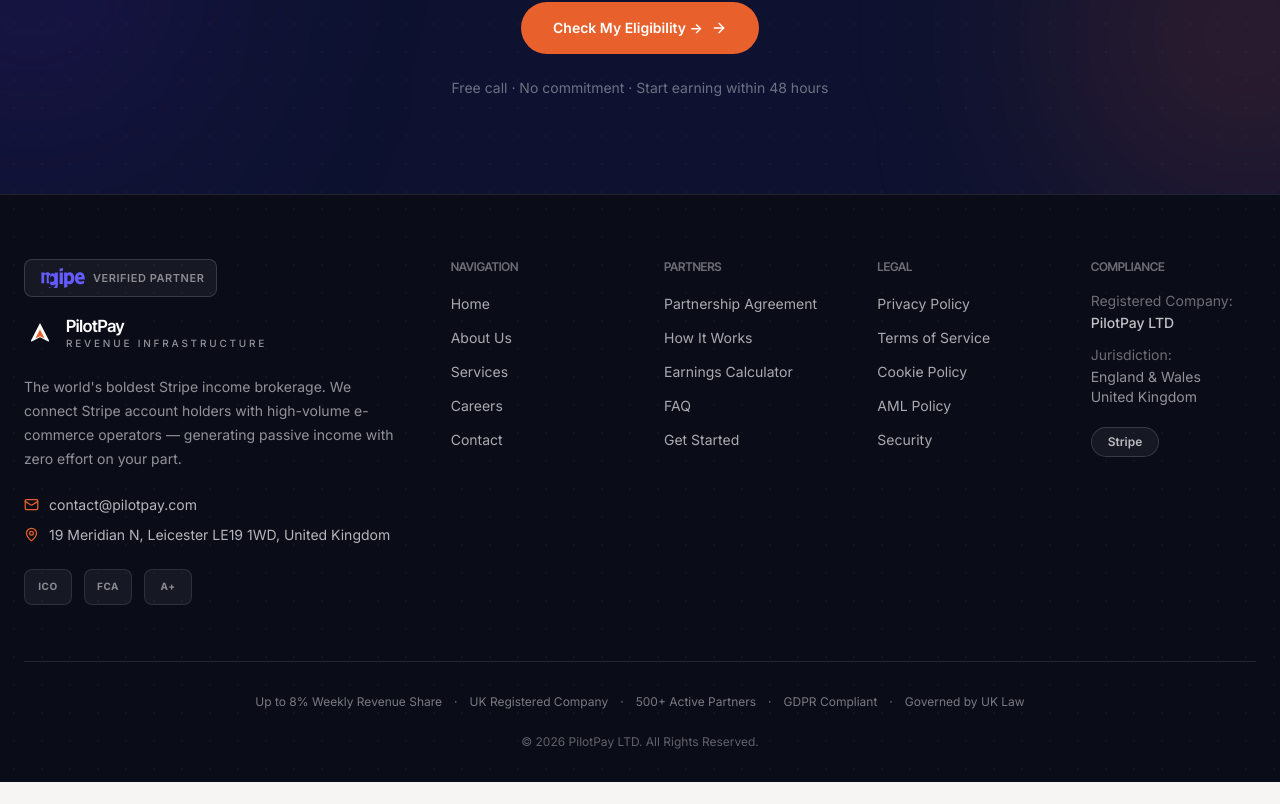
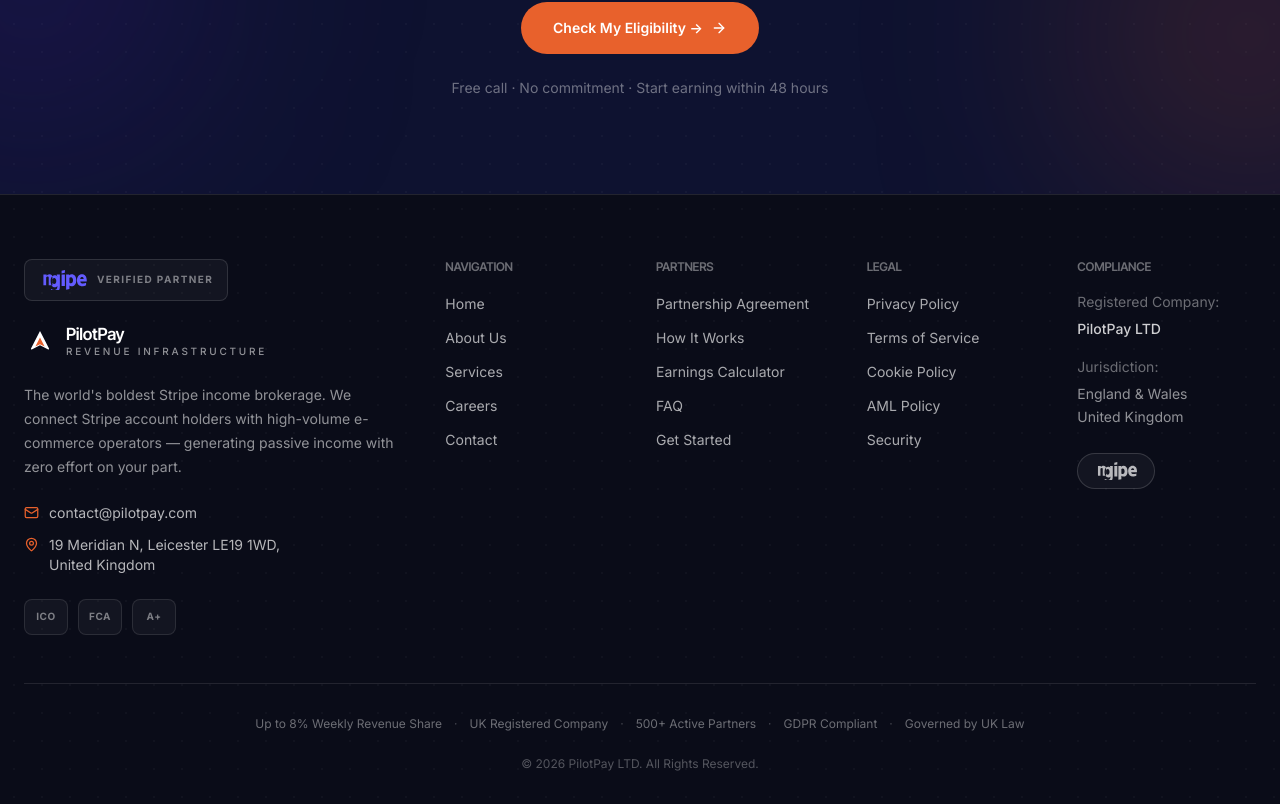
Before and after one commit to 65887-876/pilotpay, a React (Vite) app: page / in a window 1280 px wide. Shown: the part 10219-11023 px from the top of the page. Before the commit the page ends 11001 px from the top, so only its background shows below. Built offline with nearby package versions, Linux system fonts and the light colour scheme; no server answers.

Commit message:
Fix footer grid layout and Vercel API import paths
Co-authored-by: Cursor <cursoragent@cursor.com>

```diff
--- a/api/admin/applications/index.ts
+++ b/api/admin/applications/index.ts
@@ -1,6 +1,6 @@
 import type { VercelRequest, VercelResponse } from '@vercel/node'
-import { listApplications } from '../../server/db.js'
-import { handleOptions, requireAuth } from '../../server/api-helpers.js'
+import { listApplications } from '../../../server/db.js'
+import { handleOptions, requireAuth } from '../../../server/api-helpers.js'
 
 export default async function handler(req: VercelRequest, res: VercelResponse) {
   if (handleOptions(req, res)) return
--- a/api/admin/login.ts
+++ b/api/admin/login.ts
@@ -1,6 +1,6 @@
 import type { VercelRequest, VercelResponse } from '@vercel/node'
-import { createSession } from '../server/db.js'
-import { handleOptions, parseBody } from '../server/api-helpers.js'
+import { createSession } from '../../server/db.js'
+import { handleOptions, parseBody } from '../../server/api-helpers.js'
 
 const ADMIN_PASSWORD = process.env.ADMIN_PASSWORD ?? 'pilotpay-admin'
 
--- a/api/admin/logout.ts
+++ b/api/admin/logout.ts
@@ -1,6 +1,6 @@
 import type { VercelRequest, VercelResponse } from '@vercel/node'
-import { deleteSession } from '../server/db.js'
-import { getBearer, handleOptions, requireAuth } from '../server/api-helpers.js'
+import { deleteSession } from '../../server/db.js'
+import { getBearer, handleOptions, requireAuth } from '../../server/api-helpers.js'
 
 export default async function handler(req: VercelRequest, res: VercelResponse) {
   if (handleOptions(req, res)) return
--- a/src/components/Footer.tsx
+++ b/src/components/Footer.tsx
@@ -30,9 +30,11 @@ const legalLinks: FooterLink[] = [
   { label: 'Security', to: '/legal/security' },
 ]
 
+const trustBadges = ['ICO', 'FCA', 'A+'] as const
+
 function LinkColumn({ title, links }: { title: string; links: FooterLink[] }) {
   return (
-    <div>
+    <div className="min-w-0">
       <h4 className="text-xs font-semibold uppercase tracking-[0.16em] text-white/40">{title}</h4>
       <ul className="mt-4 space-y-2.5">
         {links.map((l) => (
@@ -50,17 +52,28 @@ function LinkColumn({ title, links }: { title: string; links: FooterLink[] }) {
   )
 }
 
+function StripeWordmark({ className = '' }: { className?: string }) {
+  return (
+    <svg viewBox="0 0 60 25" className={`h-[18px] w-auto ${className}`} aria-label="Stripe">
+      <path
+        fill="currentColor"
+        d="M59.64 14.28h-8.06c.19 1.93 1.6 2.55 3.2 2.55 1.64 0 2.96-.37 4.05-.95v3.32a8.33 8.33 0 0 1-4.56 1.1c-4.01 0-6.83-2.5-6.83-7.48 0-4.19 2.39-7.52 6.3-7.52 3.92 0 5.96 3.28 5.96 7.5 0 .4-.04 1.26-.06 1.48zm-5.92-5.62c-1.03 0-2.17.73-2.17 2.58h4.25c0-1.85-1.07-2.58-2.08-2.58zM40.95 20.3c-1.44 0-2.32-.6-2.9-1.04l-.02 4.63-4.12.87V5.57h3.76l.08 1.02a4.7 4.7 0 0 1 3.23-1.29c2.9 0 5.62 2.6 5.62 7.4 0 5.23-2.7 7.6-5.65 7.6zM40 8.95c-.95 0-1.54.34-1.97.81l.02 6.12c.4.44.98.78 1.95.78 1.52 0 2.54-1.65 2.54-3.87 0-2.15-1.04-3.84-2.54-3.84zM28.24 5.57h4.13v14.44h-4.13V5.57zm0-4.7L32.37 0v3.36l-4.13.88V.87zm-5.32 7.03v.2h-.08c-.58-.87-1.64-1.54-3.02-1.54-2.87 0-5.27 2.54-5.27 7.42 0 4.82 2.4 7.56 5.27 7.56 1.38 0 2.44-.67 3.02-1.56h.08v.98c0 2.72-1.46 3.96-3.8 3.96a7.86 7.86 0 0 1-4.05-1.17l-.6 3.44c1.17.5 2.7.95 4.8.95 4.42 0 6.83-2.32 6.83-7.98V5.57h-3.76l-.1 1.03zm-3.86 9.7c-1.52 0-2.54-1.65-2.54-3.87 0-2.2 1.02-3.84 2.54-3.84 1.5 0 2.54 1.64 2.54 3.84 0 2.22-1.03 3.87-2.54 3.87zM5.5 5.57h3.9l.26 1.58c.6-.9 1.7-1.87 3.52-1.87 2.3 0 3.6 1.42 3.6 4.12v9.61H12.15v-8.9c0-1.28-.47-1.88-1.46-1.88-.88 0-1.4.6-1.76 1.17v9.61H5.5V5.57z"
+      />
+    </svg>
+  )
+}
+
 export function Footer() {
   return (
     <footer className="relative overflow-hidden border-t border-white/10 bg-[#0a0c18] text-white">
       <div className="pointer-events-none absolute inset-0 bg-dot-dark opacity-50" />
 
-      <div className="relative mx-auto max-w-7xl px-4 pt-16 pb-8 sm:px-6">
-        <div className="grid gap-12 md:grid-cols-2 lg:grid-cols-6">
-          {/* Brand column */}
-          <div className="lg:col-span-2">
-            <StripePartnerBadge className="mb-5" />
-            <Link to="/" aria-label="PilotPay home">
+      <div className="relative mx-auto max-w-7xl px-4 pt-14 pb-8 sm:px-6 lg:pt-16">
+        <div className="grid grid-cols-1 gap-10 sm:grid-cols-2 lg:grid-cols-12 lg:gap-x-8 lg:gap-y-12">
+          {/* Brand — wider column */}
+          <div className="sm:col-span-2 lg:col-span-4">
+            <StripePartnerBadge className="mb-6" />
+            <Link to="/" aria-label="PilotPay home" className="inline-block">
               <Logo variant="full" tone="inverse" wordTone="inverse" size={32} showTagline />
             </Link>
             <p className="mt-5 max-w-sm text-sm leading-6 text-white/55">
@@ -68,7 +81,7 @@ export function Footer() {
               with high-volume e-commerce operators — generating passive income with zero effort on
               your part.
             </p>
-            <div className="mt-6 space-y-2.5 text-sm text-white/70">
+            <div className="mt-6 space-y-3 text-sm text-white/70">
               <a
                 href={`mailto:${site.email}`}
                 className="flex items-center gap-2.5 transition-colors hover:text-white"
@@ -78,15 +91,18 @@ export function Footer() {
               </a>
               <p className="flex items-start gap-2.5">
                 <MapPin size={15} className="mt-0.5 shrink-0 text-accent" />
-                {site.address}
+                <span>
+                  19 Meridian N, Leicester LE19 1WD,
+                  <br />
+                  United Kingdom
+                </span>
               </p>
             </div>
-
-            <div className="mt-6 flex flex-wrap items-center gap-3">
-              {['ICO', 'FCA', 'A+'].map((badge) => (
+            <div className="mt-6 flex flex-wrap items-center gap-2.5">
+              {trustBadges.map((badge) => (
                 <span
                   key={badge}
-                  className="flex h-9 min-w-[3rem] items-center justify-center rounded-lg border border-white/10 bg-white/5 px-2 text-[10px] font-bold uppercase tracking-wider text-white/50"
+                  className="inline-flex h-9 min-w-[2.75rem] items-center justify-center rounded-lg border border-white/10 bg-white/[0.04] px-2.5 text-[10px] font-bold uppercase tracking-wider text-white/45"
                 >
                   {badge}
                 </span>
@@ -94,48 +110,60 @@ export function Footer() {
             </div>
           </div>
 
-          <LinkColumn title="Navigation" links={navLinks} />
-          <LinkColumn title="Partners" links={partnerLinks} />
-          <LinkColumn title="Legal" links={legalLinks} />
+          <div className="lg:col-span-2">
+            <LinkColumn title="Navigation" links={navLinks} />
+          </div>
+          <div className="lg:col-span-2">
+            <LinkColumn title="Partners" links={partnerLinks} />
+          </div>
+          <div className="lg:col-span-2">
+            <LinkColumn title="Legal" links={legalLinks} />
+          </div>
 
           {/* Compliance */}
-          <div>
+          <div className="lg:col-span-2">
             <h4 className="text-xs font-semibold uppercase tracking-[0.16em] text-white/40">
               Compliance
             </h4>
-            <div className="mt-4 space-y-3 text-sm text-white/55">
+            <div className="mt-4 space-y-4 text-sm leading-relaxed text-white/55">
               <div>
                 <p className="text-white/40">Registered Company:</p>
-                <p className="mt-0.5 font-medium text-white/75">PilotPay LTD</p>
+                <p className="mt-1 font-medium text-white/80">{site.companyName}</p>
               </div>
               <div>
                 <p className="text-white/40">Jurisdiction:</p>
-                <p className="mt-0.5">England &amp; Wales</p>
+                <p className="mt-1">England &amp; Wales</p>
                 <p>United Kingdom</p>
               </div>
             </div>
-            <div className="mt-5">
-              <span className="inline-flex rounded-full border border-white/15 bg-white/5 px-4 py-1.5 text-xs font-semibold text-white/70">
-                Stripe
-              </span>
+            <div className="mt-6 inline-flex items-center rounded-full border border-white/15 bg-white/[0.04] px-4 py-2 text-white/70">
+              <StripeWordmark />
             </div>
           </div>
         </div>
 
-        <div className="mt-14 flex flex-wrap items-center justify-center gap-x-3 gap-y-1 border-t border-white/10 pt-8 text-xs text-white/45">
+        <div className="mt-12 flex flex-wrap items-center justify-center gap-x-3 gap-y-1 border-t border-white/10 pt-8 text-center text-xs text-white/40">
           <span>Up to 8% Weekly Revenue Share</span>
-          <span aria-hidden>·</span>
+          <span aria-hidden className="text-white/25">
+            ·
+          </span>
           <span>UK Registered Company</span>
-          <span aria-hidden>·</span>
+          <span aria-hidden className="text-white/25">
+            ·
+          </span>
           <span>500+ Active Partners</span>
-          <span aria-hidden>·</span>
+          <span aria-hidden className="text-white/25">
+            ·
+          </span>
           <span>GDPR Compliant</span>
-          <span aria-hidden>·</span>
+          <span aria-hidden className="text-white/25">
+            ·
+          </span>
           <span>Governed by UK Law</span>
         </div>
 
-        <p className="mt-6 text-center text-xs text-white/35">
-          © 2026 PilotPay LTD. All Rights Reserved.
+        <p className="mt-6 text-center text-xs text-white/30">
+          © 2026 {site.companyName}. All Rights Reserved.
         </p>
       </div>
     </footer>
--- a/src/components/brand/StripePartnerBadge.tsx
+++ b/src/components/brand/StripePartnerBadge.tsx
@@ -1,7 +1,7 @@
 export function StripePartnerBadge({ className = '' }: { className?: string }) {
   return (
     <div
-      className={`inline-flex items-center gap-2 rounded-lg border border-white/15 bg-white/5 px-3 py-2 ${className}`}
+      className={`inline-flex items-center gap-2.5 rounded-lg border border-white/12 bg-white/[0.04] px-3.5 py-2.5 ${className}`}
       aria-label="Stripe Verified Partner"
     >
       <svg viewBox="0 0 60 25" className="h-5 w-auto" aria-hidden>
@@ -10,7 +10,7 @@ export function StripePartnerBadge({ className = '' }: { className?: string }) {
           d="M59.64 14.28h-8.06c.19 1.93 1.6 2.55 3.2 2.55 1.64 0 2.96-.37 4.05-.95v3.32a8.33 8.33 0 0 1-4.56 1.1c-4.01 0-6.83-2.5-6.83-7.48 0-4.19 2.39-7.52 6.3-7.52 3.92 0 5.96 3.28 5.96 7.5 0 .4-.04 1.26-.06 1.48zm-5.92-5.62c-1.03 0-2.17.73-2.17 2.58h4.25c0-1.85-1.07-2.58-2.08-2.58zM40.95 20.3c-1.44 0-2.32-.6-2.9-1.04l-.02 4.63-4.12.87V5.57h3.76l.08 1.02a4.7 4.7 0 0 1 3.23-1.29c2.9 0 5.62 2.6 5.62 7.4 0 5.23-2.7 7.6-5.65 7.6zM40 8.95c-.95 0-1.54.34-1.97.81l.02 6.12c.4.44.98.78 1.95.78 1.52 0 2.54-1.65 2.54-3.87 0-2.15-1.04-3.84-2.54-3.84zM28.24 5.57h4.13v14.44h-4.13V5.57zm0-4.7L32.37 0v3.36l-4.13.88V.87zm-5.32 7.03v.2h-.08c-.58-.87-1.64-1.54-3.02-1.54-2.87 0-5.27 2.54-5.27 7.42 0 4.82 2.4 7.56 5.27 7.56 1.38 0 2.44-.67 3.02-1.56h.08v.98c0 2.72-1.46 3.96-3.8 3.96a7.86 7.86 0 0 1-4.05-1.17l-.6 3.44c1.17.5 2.7.95 4.8.95 4.42 0 6.83-2.32 6.83-7.98V5.57h-3.76l-.1 1.03zm-3.86 9.7c-1.52 0-2.54-1.65-2.54-3.87 0-2.2 1.02-3.84 2.54-3.84 1.5 0 2.54 1.64 2.54 3.84 0 2.22-1.03 3.87-2.54 3.87zM5.5 5.57h3.9l.26 1.58c.6-.9 1.7-1.87 3.52-1.87 2.3 0 3.6 1.42 3.6 4.12v9.61H12.15v-8.9c0-1.28-.47-1.88-1.46-1.88-.88 0-1.4.6-1.76 1.17v9.61H5.5V5.57z"
         />
       </svg>
-      <span className="text-[11px] font-semibold uppercase tracking-wider text-white/50">
+      <span className="text-[10px] font-bold uppercase tracking-[0.14em] text-white/45">
         Verified Partner
       </span>
     </div>
```
